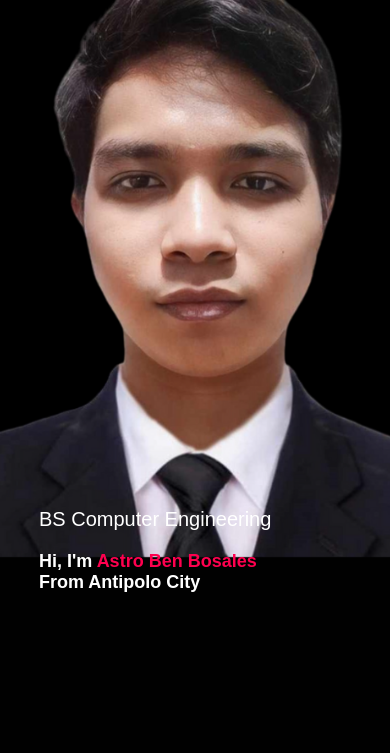
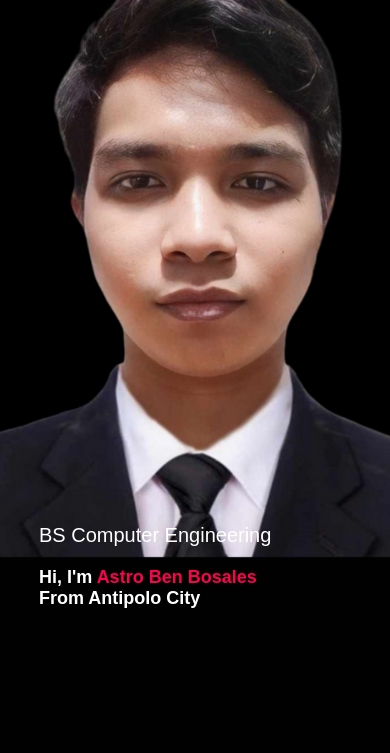
Before and after one commit to astrooooo27/portfolio, a plain HTML site: page index.html in a window 390 px wide. Shown: the part 91-844 px from the top of the page. Drawn offline with Linux system fonts and the light colour scheme.

Commit message:
Update style.css

```diff
--- a/style.css
+++ b/style.css
@@ -225,7 +225,7 @@ nav .fas{
         size: 100%;
     }
     .header-text{
-        margin-top: 170%;
+        margin-top: 175%;
         font-size: 20px;
     }
     .header-text h1{
```
